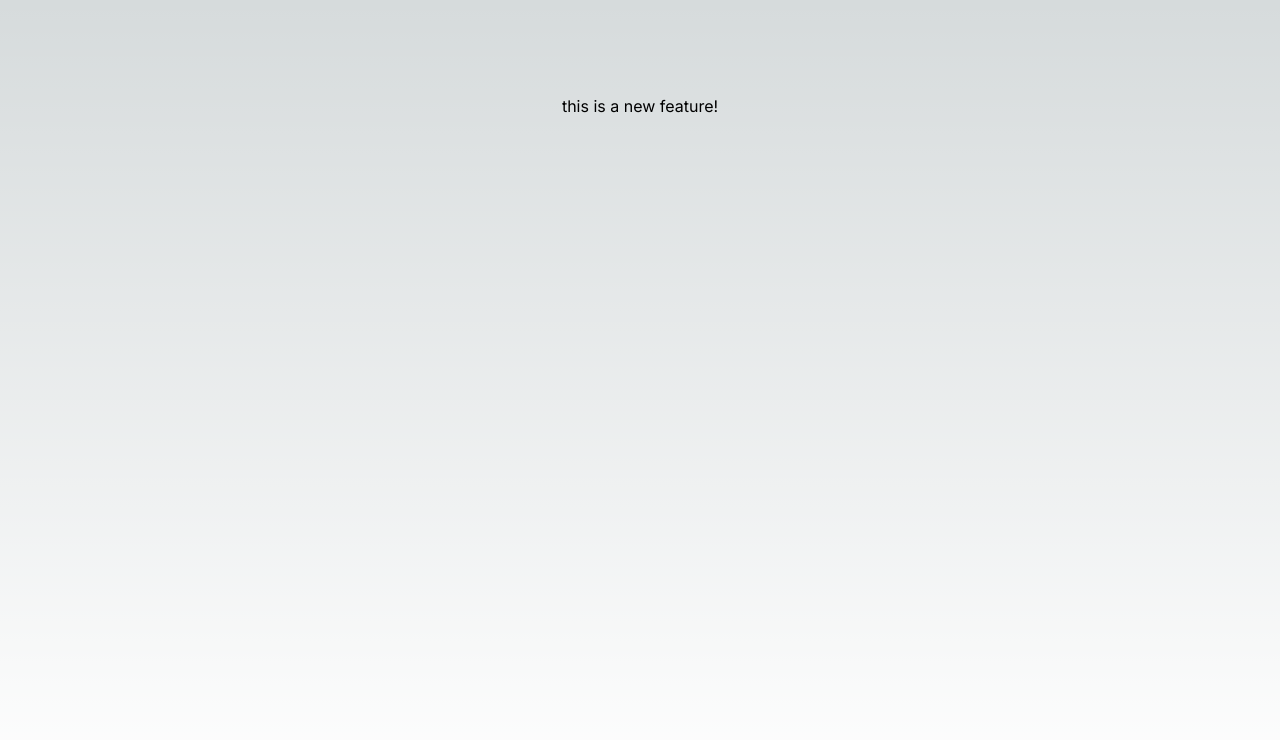
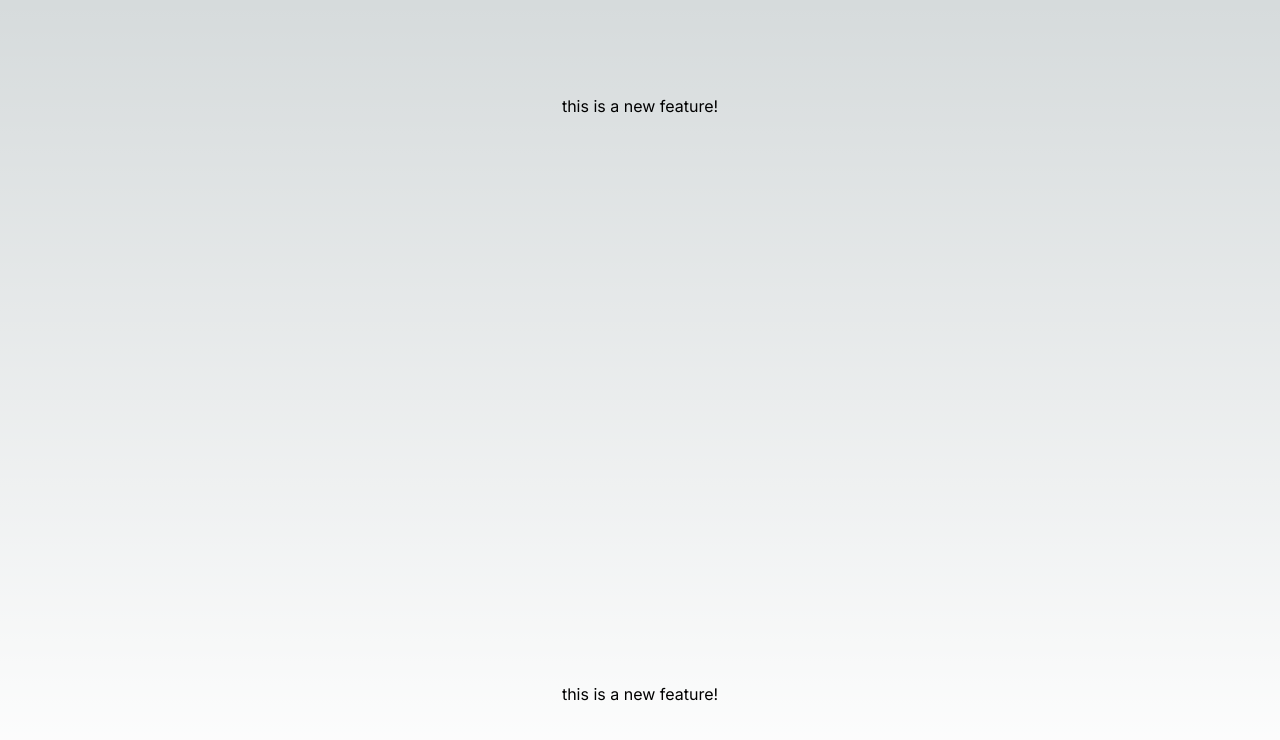
Before and after one commit to HugoFortunato/github-vercel-deploy, a Next.js app: page / in a window 1280 px wide. Shown: the top 740 px of the page. Built offline with nearby package versions, Linux system fonts and the light colour scheme.

Commit message:
new feature

```diff
--- a/src/app/page.js
+++ b/src/app/page.js
@@ -5,6 +5,8 @@ export default function Home() {
   return (
     <main className={styles.main}>
     <span>this is a new feature!</span>
+    <span>this is a new feature!</span>
+
     </main>
   )
 }
```
